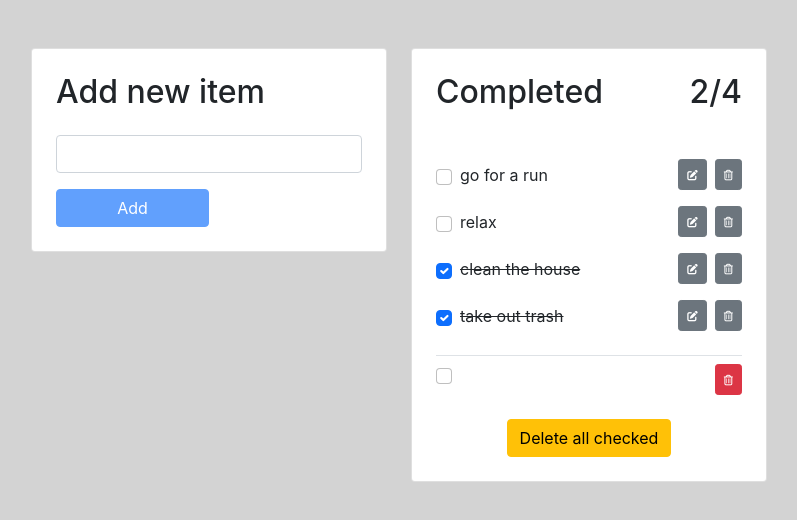
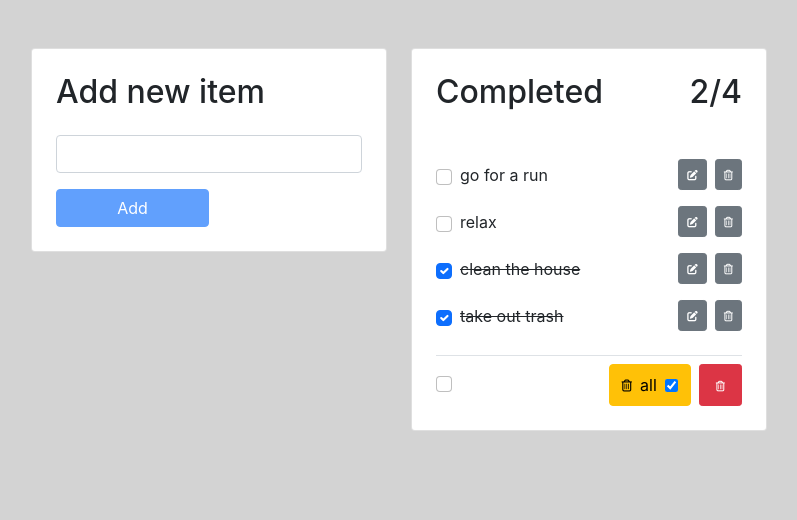
Before and after one commit to SilviuIordache/ReactToDo, a React (Create React App) app: page / in a window 1280 px wide. Shown: the top 520 px of the page, without its empty margins (241-1038 px from the left). Built offline with nearby package versions, Linux system fonts and the light colour scheme.

Commit message:
Improve buttons

```diff
--- a/src/components/ToDoList/ToDoList.js
+++ b/src/components/ToDoList/ToDoList.js
@@ -70,9 +70,8 @@ export default class ToDoList extends React.Component {
     return items;
   };
 
-  ListItemsOperations = () => {
-    const operations = (
-      <div className="d-flex justify-content-between border-top pt-2 mt-2 ">
+  ToggleCheckAll = () => {
+    return (
       <div className="form-check">
         <input
           className="form-check-input"
@@ -81,38 +80,57 @@ export default class ToDoList extends React.Component {
           disabled={this.props.items.length === 0}
         />
       </div>
+    )
+  }
+
+  DeleteAll = () => {
+    return (
       <button
-          className="btn btn-danger btn-sm ms-2"
+        className="btn btn-danger btn-sm ms-2 px-3"
         onClick={this.deleteAll}
         disabled={this.props.items.length === 0}
       >
       <i className="far fa-xs fa-trash-alt"></i>
     </button>
+    )
+  }
+
+  DeleteAllChecked = () => {
+    return (
+      <div className="d-flex justify-content-center">
+        <button
+          className="btn btn-warning d-flex align-items-center py-2"
+          disabled={this.getCompletedItemsNumber() === 0}
+          onClick={this.deleteAllChecked}
+        >
+          <i className="far fa-xs fa-trash-alt"></i>
+          <span className="mx-2">all</span>
+          <input type='checkbox' checked></input>
+        </button>
+      </div>
+    );
+  };
+
+  ListFooter = () => {
+    const operations = (
+      <div className="d-flex justify-content-between align-items-center border-top pt-2 mt-2 ">
+       {this.ToggleCheckAll()}
+       <div className="d-flex">
+        {this.DeleteAllChecked()}
+        {this.DeleteAll()}
+       </div>
       </div>
     );
     return operations;
   };
 
-  ListFooter = () => {
-    return (
-      <div className="mt-4 d-flex justify-content-center">
-        <button
-          className="btn btn-warning"
-          disabled={this.getCompletedItemsNumber() === 0}
-          onClick={this.deleteAllChecked}
-        >
-          Delete all checked
-        </button>
-      </div>
-    );
-  };
+
 
   render() {
     return (
       <div className="card bg-white p-4">
         {this.ListHeader()}
         {this.ListItems()}
-        {this.ListItemsOperations()}
         {this.ListFooter()}
       </div>
     );
```
Lines whose indentation alone changed are shown as unchanged.
